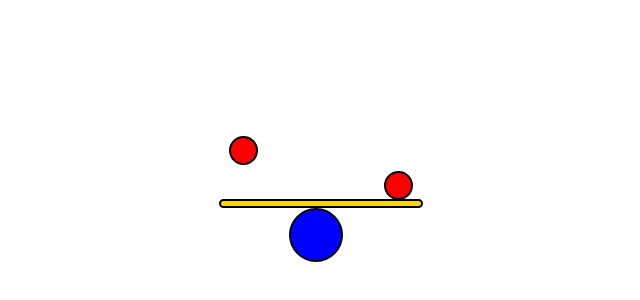
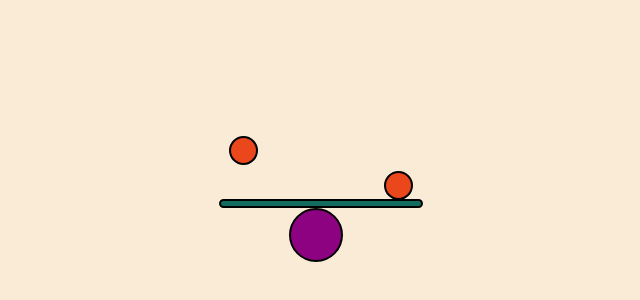
Before and after one commit to komalsah003/Seesaw, a plain HTML site: page index.html in a window 1280 px wide. Shown: the part 200-500 px from the top of the page, without its empty margins (319-959 px from the left). Drawn offline with Linux system fonts and the light colour scheme.

Commit message:
Update style.css

```diff
--- a/style.css
+++ b/style.css
@@ -4,6 +4,7 @@ body{
     display: grid;
     place-items: center;
     min-height: 100vh;
+    background-color: antiquewhite;
 }
 .main{
     position: relative;
@@ -12,7 +13,7 @@ body{
 .main .line{
   height: 5px;
   width: 200px;
-  background: gold;
+  background: rgb(17, 107, 95);
   border: 2px solid black;
   border-radius: 10px;
   animation: line 2s linear infinite;
@@ -31,7 +32,7 @@ body{
 .main .ball{
     height: 25px;
     width: 25px;
-    background: red;
+    background: rgba(233, 54, 9, 0.911);
     border: 2px solid black;
     border-radius: 50%;
     position: absolute;
@@ -63,7 +64,7 @@ body{
 .main .base{
     height: 50px;
     width: 50px;
-    background: blue;
+    background: rgb(141, 2, 129);
     border: 2px solid black;
     border-radius: 50%;
     margin-left: 70px;
```
